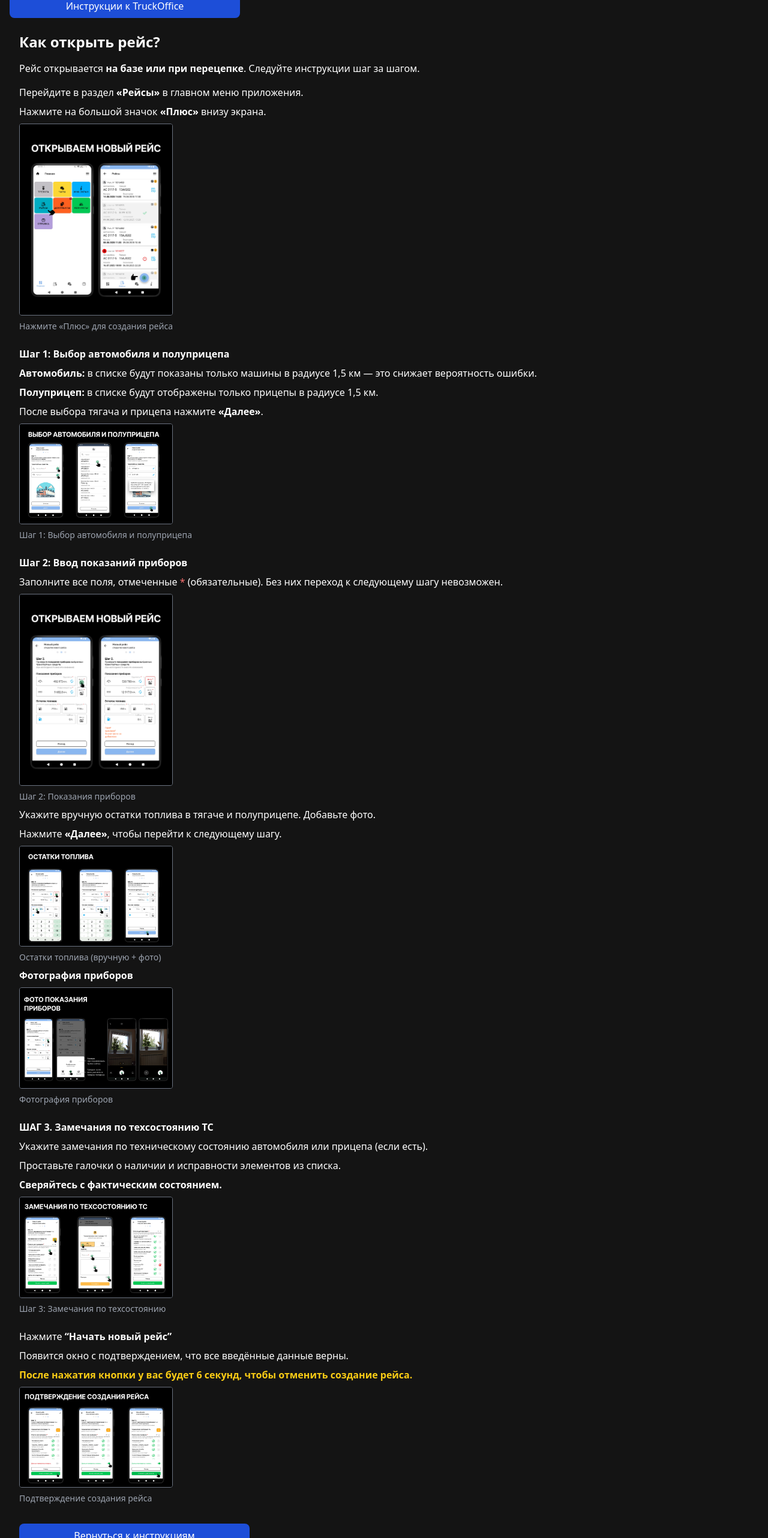
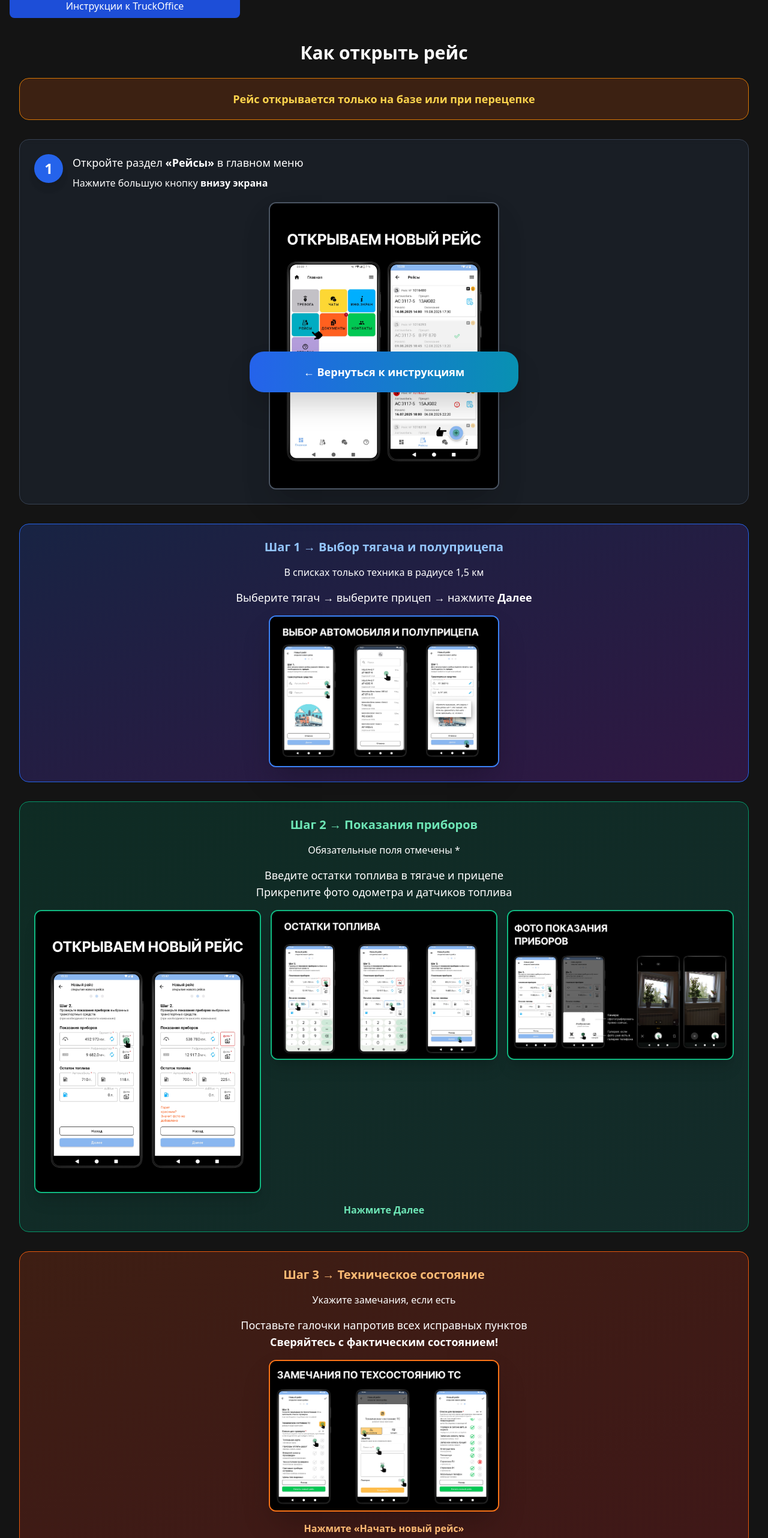
Before and after one commit to ew-mhlnk/bf-helper, a React (Create React App) app in the folder frontend/: page /manual/open-trip in a window 1280 px wide. Shown: the part 122-2686 px from the top of the page at 60% size. Built offline with nearby package versions, Linux system fonts and the light colour scheme.

Commit message:
opentrip

```diff
--- a/frontend/src/manual/OpenTripPage.tsx
+++ b/frontend/src/manual/OpenTripPage.tsx
@@ -4,138 +4,146 @@ import { Link } from 'react-router-dom';
 const OpenTripPage: React.FC = () => {
   const [enlargedImage, setEnlargedImage] = useState<string | null>(null);
 
-  const openImage = (src: string) => setEnlargedImage(src);
-  const closeImage = () => setEnlargedImage(null);
-
   const images = [
-    { src: '/photo/3.png', caption: 'Нажмите «Плюс» для создания рейса' },
-    { src: '/photo/4.png', caption: 'Шаг 1: Выбор автомобиля и полуприцепа' },
-    { src: '/photo/5.png', caption: 'Шаг 2: Показания приборов' },
-    { src: '/photo/6.png', caption: 'Остатки топлива (вручную + фото)' },
-    { src: '/photo/7.png', caption: 'Фотография приборов' },
-    { src: '/photo/8.png', caption: 'Шаг 3: Замечания по техсостоянию' },
-    { src: '/photo/9.png', caption: 'Подтверждение создания рейса' },
+    '/photo/3.png',
+    '/photo/4.png',
+    '/photo/5.png',
+    '/photo/6.png',
+    '/photo/7.png',
+    '/photo/8.png',
+    '/photo/9.png',
   ];
 
   return (
-    <div className="bg-[#141414] min-h-screen text-white p-4">
-      <h1 className="text-2xl font-bold mb-4">Как открыть рейс?</h1>
-      <p className="mb-4">
-        Рейс открывается <strong>на базе или при перецепке</strong>. Следуйте инструкции шаг за шагом.
-      </p>
+    <div className="bg-[#141414] min-h-screen text-white p-4 pb-32">
+      {/* Заголовок */}
+      <h1 className="text-3xl font-bold text-center mb-6 mt-4">
+        Как открыть рейс
+      </h1>
 
-      <ol className="space-y-6">
+      {/* Важная заметка */}
+      <div className="bg-amber-900/40 border border-amber-600 rounded-2xl p-5 mb-8 text-center">
+        <p className="text-lg font-bold text-amber-300">
+          Рейс открывается только на базе или при перецепке
+        </p>
+      </div>
+
+      {/* Шаги */}
+      <div className="space-y-8">
+
+        {/* Начало */}
+        <div className="bg-gray-800/50 backdrop-blur-sm rounded-2xl p-6 border border-gray-700">
+          <div className="flex items-start gap-4 mb-5">
+            <div className="w-12 h-12 bg-blue-600 rounded-full flex items-center justify-center text-2xl font-bold shadow-lg">1</div>
+            <div>
+              <p className="text-lg">Откройте раздел <strong>«Рейсы»</strong> в главном меню</p>
+              <p className="mt-2">Нажмите большую кнопку <strong>внизу экрана</strong></p>
+            </div>
+          </div>
+          <img
+            src={images[0]}
+            alt="Кнопка создания рейса"
+            className="w-full max-w-sm mx-auto rounded-xl shadow-2xl border-2 border-gray-600 cursor-pointer hover:border-blue-500 transition-all"
+            onClick={() => setEnlargedImage(images[0])}
+          />
+        </div>
+
         {/* Шаг 1 */}
-        <li className="space-y-2">
-          <p>Перейдите в раздел <strong>«Рейсы»</strong> в главном меню приложения.</p>
-          <p>Нажмите на большой значок <strong>«Плюс»</strong> внизу экрана.</p>
+        <div className="bg-gradient-to-br from-blue-900/40 to-purple-900/40 rounded-2xl p-6 border border-blue-600">
+          <h2 className="text-xl font-bold text-blue-300 mb-4 text-center">Шаг 1 → Выбор тягача и полуприцепа</h2>
+          <p className="text-center mb-4">В списках только техника в радиусе 1,5 км</p>
+          <p className="text-lg text-center mb-4">
+            Выберите тягач → выберите прицеп → нажмите <strong>Далее</strong>
+          </p>
           <img
-            src={images[0].src}
-            alt={images[0].caption}
-            className="w-64 h-auto border border-gray-500 rounded cursor-pointer mt-2"
-            onClick={() => openImage(images[0].src)}
+            src={images[1]}
+            alt="Выбор техники"
+            className="w-full max-w-sm mx-auto rounded-xl shadow-2xl border-2 border-blue-500 cursor-pointer hover:scale-105 transition-all"
+            onClick={() => setEnlargedImage(images[1])}
           />
-          <p className="text-sm text-gray-400">{images[0].caption}</p>
-        </li>
+        </div>
 
         {/* Шаг 2 */}
-        <li className="space-y-2">
-          <p><strong>Шаг 1: Выбор автомобиля и полуприцепа</strong></p>
-          <p><strong>Автомобиль:</strong> в списке будут показаны только машины в радиусе 1,5 км — это снижает вероятность ошибки.</p>
-          <p><strong>Полуприцеп:</strong> в списке будут отображены только прицепы в радиусе 1,5 км.</p>
-          <p>После выбора тягача и прицепа нажмите <strong>«Далее»</strong>.</p>
-          <img
-            src={images[1].src}
-            alt={images[1].caption}
-            className="w-64 h-auto border border-gray-500 rounded cursor-pointer mt-2"
-            onClick={() => openImage(images[1].src)}
-          />
-          <p className="text-sm text-gray-400">{images[1].caption}</p>
-        </li>
+        <div className="bg-gradient-to-br from-emerald-900/40 to-teal-900/40 rounded-2xl p-6 border border-emerald-600">
+          <h2 className="text-xl font-bold text-emerald-300 mb-4 text-center">Шаг 2 → Показания приборов</h2>
+          <p className="text-center mb-4">Обязательные поля отмечены *</p>
+          <p className="text-lg text-center mb-4">
+            Введите остатки топлива в тягаче и прицепе<br />
+            Прикрепите фото одометра и датчиков топлива
+          </p>
+          <div className="grid grid-cols-1 sm:grid-cols-3 gap-4 mt-4">
+            {[images[2], images[3], images[4]].map((src, i) => (
+              <img
+                key={i}
+                src={src}
+                alt={`Фото приборов ${i + 1}`}
+                className="w-full rounded-xl shadow-xl border-2 border-emerald-500 cursor-pointer hover:scale-105 transition-all"
+                onClick={() => setEnlargedImage(src)}
+              />
+            ))}
+          </div>
+          <p className="text-center mt-4 font-semibold text-emerald-300">Нажмите Далее</p>
+        </div>
 
         {/* Шаг 3 */}
-        <li className="space-y-2">
-          <p><strong>Шаг 2: Ввод показаний приборов</strong></p>
-          <p>Заполните все поля, отмеченные <span className="text-red-400">*</span> (обязательные). Без них переход к следующему шагу невозможен.</p>
+        <div className="bg-gradient-to-br from-orange-900/40 to-red-900/40 rounded-2xl p-6 border border-orange-600">
+          <h2 className="text-xl font-bold text-orange-300 mb-4 text-center">Шаг 3 → Техническое состояние</h2>
+          <p className="text-center mb-4">Укажите замечания, если есть</p>
+          <p className="text-lg text-center mb-4">
+            Поставьте галочки напротив всех исправных пунктов<br />
+            <span className="font-bold">Сверяйтесь с фактическим состоянием!</span>
+          </p>
           <img
-            src={images[2].src}
-            alt={images[2].caption}
-            className="w-64 h-auto border border-gray-500 rounded cursor-pointer mt-2"
-            onClick={() => openImage(images[2].src)}
+            src={images[5]}
+            alt="Техсостояние"
+            className="w-full max-w-sm mx-auto rounded-xl shadow-2xl border-2 border-orange-500 cursor-pointer hover:scale-105 transition-all"
+            onClick={() => setEnlargedImage(images[5])}
           />
-          <p className="text-sm text-gray-400">{images[2].caption}</p>
-
-          <p className="mt-3">Укажите вручную остатки топлива в тягаче и полуприцепе. Добавьте фото.</p>
-          <p>Нажмите <strong>«Далее»</strong>, чтобы перейти к следующему шагу.</p>
-          <img
-            src={images[3].src}
-            alt={images[3].caption}
-            className="w-64 h-auto border border-gray-500 rounded cursor-pointer mt-2"
-            onClick={() => openImage(images[3].src)}
-          />
-          <p className="text-sm text-gray-400">{images[3].caption}</p>
-
-          <p className="mt-3"><strong>Фотография приборов</strong></p>
-          <img
-            src={images[4].src}
-            alt={images[4].caption}
-            className="w-64 h-auto border border-gray-500 rounded cursor-pointer mt-2"
-            onClick={() => openImage(images[4].src)}
-          />
-          <p className="text-sm text-gray-400">{images[4].caption}</p>
-        </li>
-
-        {/* Шаг 4 */}
-        <li className="space-y-2">
-          <p><strong>ШАГ 3. Замечания по техсостоянию ТС</strong></p>
-          <p>Укажите замечания по техническому состоянию автомобиля или прицепа (если есть).</p>
-          <p>Проставьте галочки о наличии и исправности элементов из списка.</p>
-          <p><strong>Сверяйтесь с фактическим состоянием.</strong></p>
-          <img
-            src={images[5].src}
-            alt={images[5].caption}
-            className="w-64 h-auto border border-gray-500 rounded cursor-pointer mt-2"
-            onClick={() => openImage(images[5].src)}
-          />
-          <p className="text-sm text-gray-400">{images[5].caption}</p>
-        </li>
+          <p className="text-center mt-4 font-bold text-orange-300">Нажмите «Начать новый рейс»</p>
+        </div>
 
         {/* Финал */}
-        <li className="space-y-2">
-          <p>Нажмите <strong>“Начать новый рейс”</strong></p>
-          <p>Появится окно с подтверждением, что все введённые данные верны.</p>
-          <p className="text-yellow-400 font-semibold">
-            После нажатия кнопки у вас будет 6 секунд, чтобы отменить создание рейса.
+        <div className="bg-gradient-to-r from-green-900/50 to-emerald-900/50 rounded-2xl p-6 border-2 border-green-500 text-center">
+          <p className="text-2xl font-bold text-green-300 mb-4">Появится окно подтверждения</p>
+          <p className="text-lg mb-4">Проверьте всё ещё раз → подтвердите</p>
+          <p className="text-yellow-400 font-bold text-lg mb-4">
+            У вас будет 6 секунд на отмену
           </p>
           <img
-            src={images[6].src}
-            alt={images[6].caption}
-            className="w-64 h-auto border border-gray-500 rounded cursor-pointer mt-2"
-            onClick={() => openImage(images[6].src)}
+            src={images[6]}
+            alt="Подтверждение рейса"
+            className="w-full max-w-sm mx-auto rounded-xl shadow-2xl border-4 border-green-500 cursor-pointer hover:scale-105 transition-all"
+            onClick={() => setEnlargedImage(images[6])}
           />
-          <p className="text-sm text-gray-400">{images[6].caption}</p>
-        </li>
-      </ol>
+          <p className="text-3xl font-bold text-green-400 mt-6">Готово! Рейс открыт</p>
+        </div>
+      </div>
 
-      {/* Кнопка назад */}
+      {/* Фиксированная кнопка */}
       <Link
         to="/manual"
-        className="bg-blue-700 w-full max-w-[24rem] h-10 text-white py-2 mt-8 rounded-lg block text-center hover:bg-blue-800 active:bg-blue-900 transition duration-200"
+        className="fixed bottom-6 left-1/2 -translate-x-1/2 w-full max-w-md bg-gradient-to-r from-blue-600 to-cyan-600 hover:from-blue-700 hover:to-cyan-700 active:scale-95 text-white font-bold text-lg py-5 rounded-3xl text-center shadow-2xl transition-all duration-200 z-10"
       >
-        Вернуться к инструкциям
+        ← Вернуться к инструкциям
       </Link>
 
-      {/* Модальное окно для увеличенного изображения */}
+      {/* Увеличенное изображение */}
       {enlargedImage && (
         <div
-          className="fixed inset-0 bg-black bg-opacity-90 flex items-center justify-center z-50 p-4"
-          onClick={closeImage}
+          className="fixed inset-0 bg-black/95 flex items-center justify-center z-50 p-6"
+          onClick={() => setEnlargedImage(null)}
         >
           <img
             src={enlargedImage}
             alt="Увеличенное изображение"
-            className="max-w-full max-h-full rounded"
+            className="max-w-full max-h-full rounded-2xl shadow-2xl"
           />
+          <button
+            onClick={() => setEnlargedImage(null)}
+            className="absolute top-6 right-6 text-white text-5xl font-light opacity-80 hover:opacity-100"
+          >
+            ×
+          </button>
         </div>
       )}
     </div>
```
